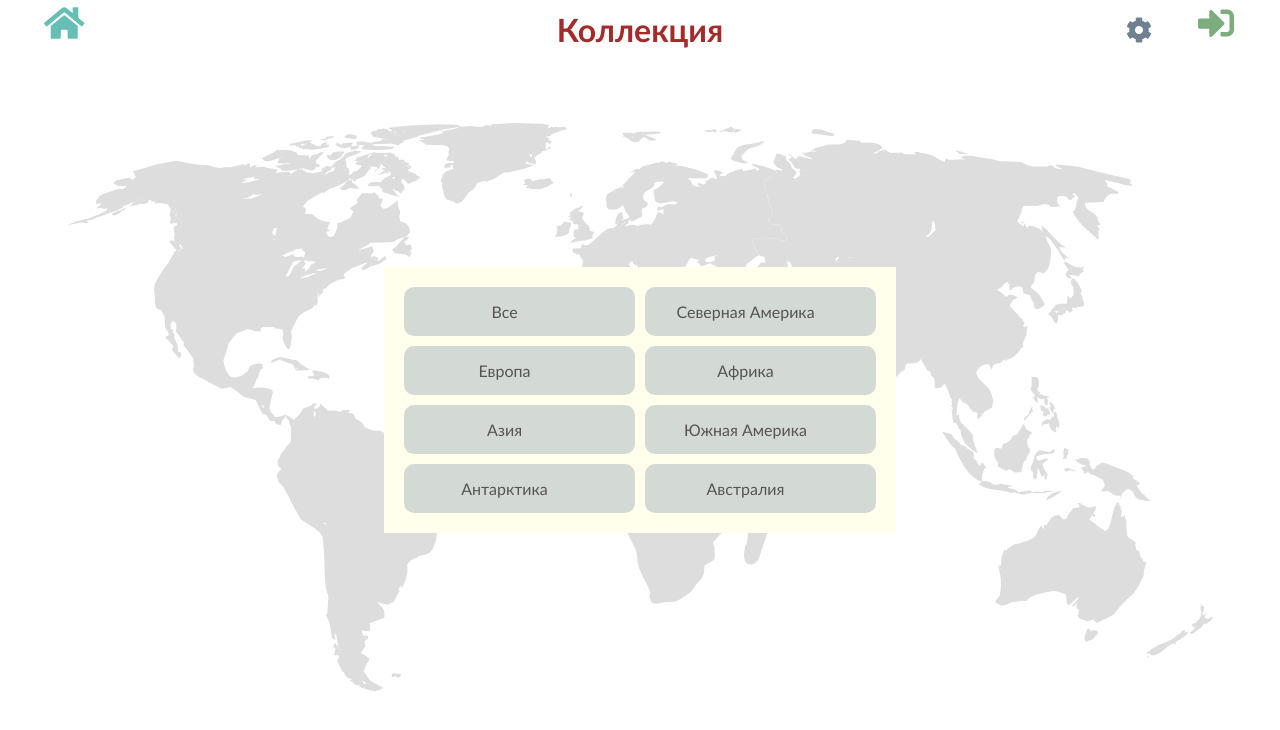
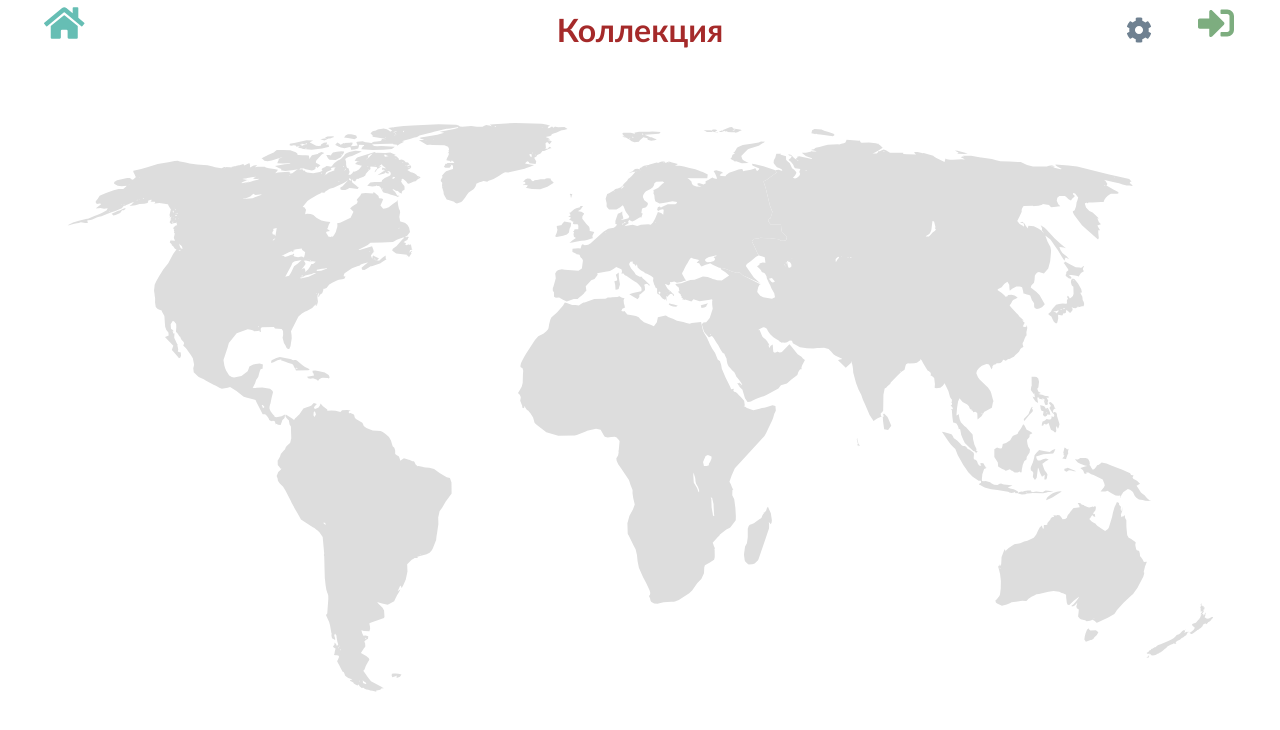
Before and after one commit to AleksanderIII/library-client, a React app: page /continents in a window 1280 px wide. Shown: the top 730 px of the page. Built offline with nearby package versions, Linux system fonts and the light colour scheme; what react-localization would draw is missing.

Commit message:
add map hover

```diff
--- a/package.json
+++ b/package.json
@@ -23,6 +23,7 @@
     "@types/react-dom": "16.0.11",
     "@types/react-redux": "5.0.9",
     "@types/react-router-dom": "4.3.1",
+    "@types/react-tooltip": "^3.9.3",
     "countries-list": "2.4.1",
     "css-loader": "2.1.0",
     "express": "4.16.4",
@@ -41,6 +42,7 @@
     "react-redux": "5.0.6",
     "react-router": "4.3.1",
     "react-router-dom": "4.3.1",
+    "react-tooltip": "^3.10.0",
     "redux": "3.7.2",
     "redux-devtools-extension": "2.13.7",
     "redux-thunk": "2.2.0",
--- a/src/components/ContinentsView/ContinentsView.tsx
+++ b/src/components/ContinentsView/ContinentsView.tsx
@@ -1,5 +1,5 @@
 import * as React from 'react';
-import { Link } from 'react-router-dom';
+//import { Link } from 'react-router-dom';
 import { Map } from '../../components';
 
 class ContinentsView extends React.Component {
@@ -8,8 +8,8 @@ class ContinentsView extends React.Component {
     return (
       <React.Fragment>
         <Map />
-        <div className='continentsView'>
-          <div>
+        {/* <div className='continentsView'>
+        <div>
             <Link to='/continents/All'>
               <p>Все</p>
             </Link>
@@ -35,7 +35,7 @@ class ContinentsView extends React.Component {
               <p>Австралия</p>
             </Link>
           </div>
-        </div >
+        </div >*/}
       </React.Fragment>
 
     );
--- a/src/components/Map/Map.less
+++ b/src/components/Map/Map.less
@@ -5,5 +5,12 @@
         left: 50%;
         transform: translate(-50%, -50%);
         height: 80vh;
+
+        g:hover{
+            path{
+                transition: fill 0.5s linear;
+                fill: grey;
+            }
+        }
     }
 }
--- a/src/components/Map/Map.tsx
+++ b/src/components/Map/Map.tsx
@@ -1,10 +1,7 @@
 import * as React from 'react';
-export default () =>
-<div className='map'>
-    <svg version='1.1' id='landmarks-continents'
-    xmlns='http://www.w3.org/2000/svg'
-    x='0px' y='0px' viewBox='0 0 400 220'>
-    <g id='africa' transform='translate(0,239) scale(0.016963,-0.016963)'>
+import { Link } from 'react-router-dom';
+
+const africa =  <g id='africa' transform='translate(0,239) scale(0.016963,-0.016963)'>
 <path fill='#DDDDDD' d='M11330.843,9689.892l-109.037-4.98l-18.998-5.008l-35.004,1.008h-32.93l-21.07-12.004l-28.957-12.004
 h-32.01l-190.01-6.994l-179.994-63.012l-14.996-5.094l-20.006-2.994l-20.984-10.018l-40.012-24.984l-36.988-26.021l-70.006,10.016
 h-64.91l-109.01,41.998l-38.975,10.996l-35.002-62.004l-118.912-136.988l-120.004-106.994l-21.992-47.006l-23-94.012
@@ -49,7 +46,17 @@ export default () =>
 l16.926-10.018l73.979,5.124l46.977,14.968l69.027,69.027l13.988,35.98l26.023,75.015l30.973,91.133l30.109,84.974l50.027,145.998
 l43.984,134.887l27.979,80.022l1.037,82.959l-7.025,45.02l20.035-24.063l19.861-24.986l16.984,31.952l6.045,51.007l-10.018,63.961
 l-10.881,78.064l-59.125,129.072L14362.833,5416.891L14362.833,5416.891z'/>
-    </g>
+</g>;
+
+export default () =>
+<div className='map'>
+    <svg version='1.1' id='landmarks-continents'
+    xmlns='http://www.w3.org/2000/svg'
+    x='0px' y='0px' viewBox='0 0 400 220'>
+        <Link to='/continents/Africa'>
+   {africa}
+    </Link>
+    <Link to='/continents/Asia'>
         <g id='asia' transform='translate(0,239) scale(0.016963,-0.016963)'>
         <path fill='#DDDDDD' d='M15327.823,13096.894l-49.971-28.008l-2.129-8.982l-11.975-47.006l51.984-11.082h5.988l16.004-13.01
 		l14.969,13.01l9.039-2.014l24.984-8.09l59.125-7.916l254-35.002l33.967,27l-20.957,23l-102.014,36.01l-89.004,28.008
@@ -267,6 +274,8 @@ export default () =>
         <path fill='#DDDDDD' d='M20301.77,5754.885l-64.016-10.881l-75.016-24.985l-61.887-40.126l-54-42.891l-21.129-39.032l-2.996-22.971
 		l123.027,54.001l79.102,51.007l112.953,70.006L20301.77,5754.885L20301.77,5754.885z'/>
     </g>
+    </Link>
+    <Link to='/continents/Oceania'>
     <g id='australia' transform='translate(0,239) scale(0.016963,-0.016963)'>
         <path fill='#DDDDDD' d='M20712.82,6428.858l-46.977-28.957l-18.078-0.979l-44.902,3.971l59.988-63.959l49.969-25.043l93.035-38.977
 		l51.871-5.986l-29.879-6.045l-35.004-8.98l-30.109-10.018l-50.027-15.947l25.043-18.998l24.984-25.043l11.109-15.025l3.918-9.96
@@ -353,6 +362,8 @@ export default () =>
 		l-5.469-13.241l6.734-11.111l12.32-6.966l10.363-12.32l13.586-9.096l12.32-11.802l-1.266-17.559l-22.914-32.067l-31.203-24.87
 		l-12.031-11.514l-13.586-9.211l-15.66-7.082l-12.031-11.859l8.637-0.115L22936.184,2887.258'/>
     </g>
+    </Link>
+    <Link to='/continents/Europe'>
     <g id='europe' transform='translate(0,239) scale(0.016963,-0.016963)'>
         <path fill='#DDDDDD' d='M13608.722,13129.909l-48.877-16.004l-138.111-59.01l-18.02-1.986l-11.053-3.021l13.01-11.975l35.004-4.002
 		l43.982,18.998l14.969,9.988l16.004-17.99l32.01,4.002l9.096,4l8.98-17.012l77.951-4.002l63.961-2.992l21.012-9.01l48.014,14.018
@@ -476,6 +487,8 @@ export default () =>
         <path fill='#DDDDDD' d='M12379.944,9561.884l-7.023-22.971l42.025-24.006l47.957-17.012l60.045-1.986l40.99,31l-6.045-9.01
 		l-11.053,2.016l-68.971,17.99l-53.078,12.004l-13.932,2.994l-16.926,5.008L12379.944,9561.884L12379.944,9561.884z'/>
     </g>
+    </Link>
+    <Link to='/continents/SouthAmerica'>
     <g id='southamerica' transform='translate(0,239) scale(0.016963,-0.016963)'>
         <path fill='#DDDDDD' d='M5180.825,7544.913l-27.979-27.979l-14.02-18.135l-39.004-19.861l-60.994-20.035l-41.998-14.969
 		l-28.008-9.037l-86.988-127.979l-9.988-8.117l-39.004-37.018l-30.109-26.021l-23-35.004l-38.111,30.168l-129.993,77.949
@@ -526,6 +539,8 @@ export default () =>
         <path fill='#DDDDDD' d='M6797.942,2059.859l-35.004-2.993l-2.014-8.981l-2.994-32.987l13.99-31.03l62.002,23.027l24.008,16.926
 		l1.008-54.922l66.982,28.9l31.002,42.026l-62.982,16.004l-60.996,5.987L6797.942,2059.859L6797.942,2059.859z'/>
     </g>
+    </Link>
+    <Link to='/continents/NorthAmerica'>
     <g id='northamerica' transform='translate(0,239) scale(0.016963,-0.016963)'>
         <path fill='#DDDDDD' d='M9262.837,13217.905l-270.004-13.01l-164.996-12.982l-55.008-4.002l-24.986,3.08l24.986-21.1l7.916-20.984
 		l-23.922,10.996l-24.984,5.988l-33.018,9.01l-20.984,4l-30.107-10.018l-31.002-15.889l-16.006-8.98l-104.979-1.008l-13.01,1.008
@@ -785,5 +800,6 @@ export default () =>
 		l43.982-8.002l55.01,6.994l81-27.979l20.006-28.008l24.986,35.002l45.02,25.992l31.002,5.01l94.99-5.01l20.006-9.988l8.98,6.994
 		l10.91,19l-20.006,48.992l-56.994,34.916l-20.984,13.988l-136.01,31.002l-62.004,8.002L5154.833,8198.911L5154.833,8198.911z'/>
     </g>
+    </Link>
 </svg>
 </div>;
--- /dev/null
+++ b/src/components/Tooltip/Tooltip.tsx
@@ -0,0 +1,15 @@
+import * as React from 'react';
+import * as  ReactTooltip from 'react-tooltip';
+
+import { ITooltip } from '../../models';
+
+export const Tooltip = (props: ITooltip) => {
+    return (
+        <div>
+            <p data-tip='hello world'>{props.children}</p>
+            <ReactTooltip />
+        </div>
+    );
+};
+
+export default Tooltip;
--- a/src/components/index.ts
+++ b/src/components/index.ts
@@ -12,5 +12,6 @@ import Icons from './Icons/Icons';
 import ContinentsView from './ContinentsView/ContinentsView';
 import Loader from './Loader/Loader';
 import Map from './Map/Map';
+import Tooltip from './Tooltip/Tooltip';
 
-export { Select, Button, Card, GridSection, Header, Input, PageNotFound, Tab, CardDetails, SiteManager, Icons, ContinentsView, Loader, Map };
+export { Select, Button, Card, GridSection, Header, Input, PageNotFound, Tab, CardDetails, SiteManager, Icons, ContinentsView, Loader, Map, Tooltip };
--- a/src/models/components/index.ts
+++ b/src/models/components/index.ts
@@ -7,3 +7,4 @@ export * from './tab';
 export * from './gridSection';
 export * from './icons';
 export * from './siteManager';
+export * from './tooltip';
--- /dev/null
+++ b/src/models/components/tooltip.ts
@@ -0,0 +1,3 @@
+export interface ITooltip{
+    children: JSX.Element;
+}
--- a/src/styles/main.less
+++ b/src/styles/main.less
@@ -12,6 +12,7 @@
 @import '../components/Loader/Loader.less';
 @import '../components/Button/Button.less';
 @import '../components/Map/Map.less';
+@import '../components/Tooltip/Tooltip.less';
 
 
 @import '../containers/Filters/Filters.less';
```
Also changed, not shown: src/components/Map/continents.svg (deleted), src/components/Tooltip/Tooltip.less (added), 1 other file (tests, documents, lock files or other folders). Lines whose indentation alone changed are shown as unchanged.
